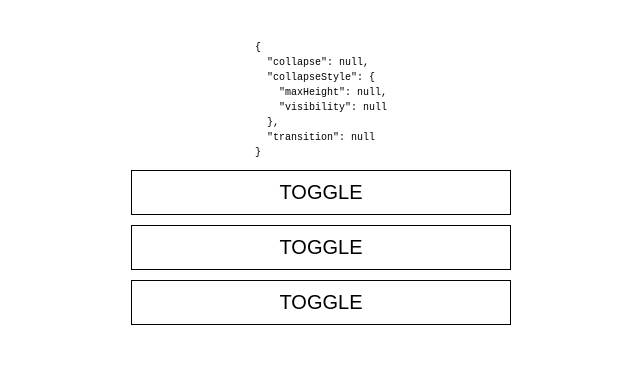
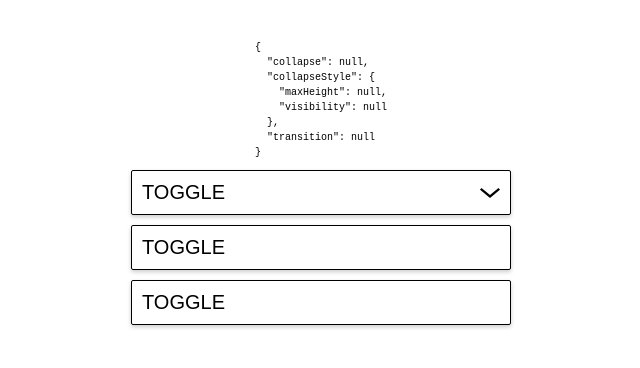
Before and after one commit to kunukn/react-collapse, a React app: page / in a window 1280 px wide. Shown: the top 368 px of the page, without its empty margins (319-959 px from the left). Built offline with nearby package versions, Linux system fonts and the light colour scheme.

Commit message:
upd styling

```diff
--- a/package.json
+++ b/package.json
@@ -93,6 +93,7 @@
     "babel-plugin-module-resolver": "^3.1.1",
     "babel-runtime": "^6.26.0",
     "browser-sync": "^2.26.3",
+    "classnames": "^2.2.6",
     "clean-webpack-plugin": "^1.0.0",
     "copy-webpack-plugin": "^4.6.0",
     "css-loader": "^2.1.0",
--- a/src/components/App/App.jsx
+++ b/src/components/App/App.jsx
@@ -1,10 +1,9 @@
 import './app.scss';
 import React from 'react';
 import Collapse from 'components/Collapse/Collapse';
+import cx from 'classnames';
 
-const log = console.log.bind(console);
-
-export default class App extends React.Component {
+class App extends React.Component {
   state = {
     isOpen1: false,
     isOpen2: false,
@@ -18,7 +17,16 @@ export default class App extends React.Component {
       <div className="app">
         <pre style={{ fontSize: '10px' }}>{JSON.stringify(this.state.spy1, null, 2)}</pre>
         <button className="app__toggle" onClick={() => this.toggle(1)}>
-          toggle
+          <span className="app__toggle-text">toggle</span>
+          <svg
+            className={cx('icon', { 'icon--expanded': this.state.isOpen1 })}
+            viewBox="6 0 12 24"
+            width="16px"
+            height="16px"
+          >
+            <title>toggle</title>
+            <polygon points="8 0 6 1.8 14.4 12 6 22.2 8 24 18 12" />
+          </svg>
         </button>
         <Collapse
           isOpen={this.state.isOpen1}
@@ -29,6 +37,7 @@ export default class App extends React.Component {
             Lorem ipsum dolor sit amet, consectetur adipiscing elit, sed do eiusmod tempor incididunt ut labore et
             dolore magna aliqua. Ut enim ad minim veniam, quis nostrud exercitation ullamco laboris nisi ut aliquip ex
             ea commodo consequat. <button>click</button>
+            <img className="image" alt="random" src="https://source.unsplash.com/user/erondu/320x180" />
           </div>
         </Collapse>
 
@@ -47,6 +56,7 @@ export default class App extends React.Component {
                 Lorem ipsum dolor sit amet, consectetur adipiscing elit, sed do eiusmod tempor incididunt ut labore et
                 dolore magna aliqua. Ut enim ad minim veniam, quis nostrud exercitation ullamco laboris nisi ut aliquip
                 ex ea commodo consequat. <button>click</button>
+                <img className="image" alt="random" src="https://source.unsplash.com/user/erondu/320x180" />
               </div>
             </React.Fragment>
           )}
@@ -77,3 +87,5 @@ export default class App extends React.Component {
     this.setState(prevState => ({ [collapse]: !prevState[collapse] }));
   };
 }
+
+export default App;
--- a/src/components/App/app.scss
+++ b/src/components/App/app.scss
@@ -12,14 +12,33 @@
     width: 100%;
     margin-bottom: 1rem;
     border: 1px solid;
-    box-shadow: none;
     text-transform: uppercase;
     padding: 1rem;
+    display: flex;
+    justify-content: space-between;
+    align-items: center;
+    border-radius: 2px;
+    box-shadow: 0 2px 4px #ccc;
+  }
+
+  &__toggle-text {
+    font-size: 2rem;
   }
 
   &__content {
     border: 1px solid;
     padding: 1rem;
-    margin-bottom: 2rem;
+    margin-bottom: 3rem;
   }
 }
+
+.icon {
+  width: 1em;
+  height: 1em;
+  transition: transform 250ms ease-in-out;
+  transform: rotateZ(89.9deg);
+  will-change: transform;
+  &--expanded {
+    transform: rotateZ(-89.9deg);
+  }
+}
--- a/src/components/Base/base.scss
+++ b/src/components/Base/base.scss
@@ -10,7 +10,7 @@
 body {
   font: 1.6rem / 1.5 sans-serif;
   margin: 0;
-  min-height: 100vh;
+  min-height: 100.1vh;
 }
 
 button {
```
Also changed, not shown: 1 other file (tests, documents, lock files or other folders).
